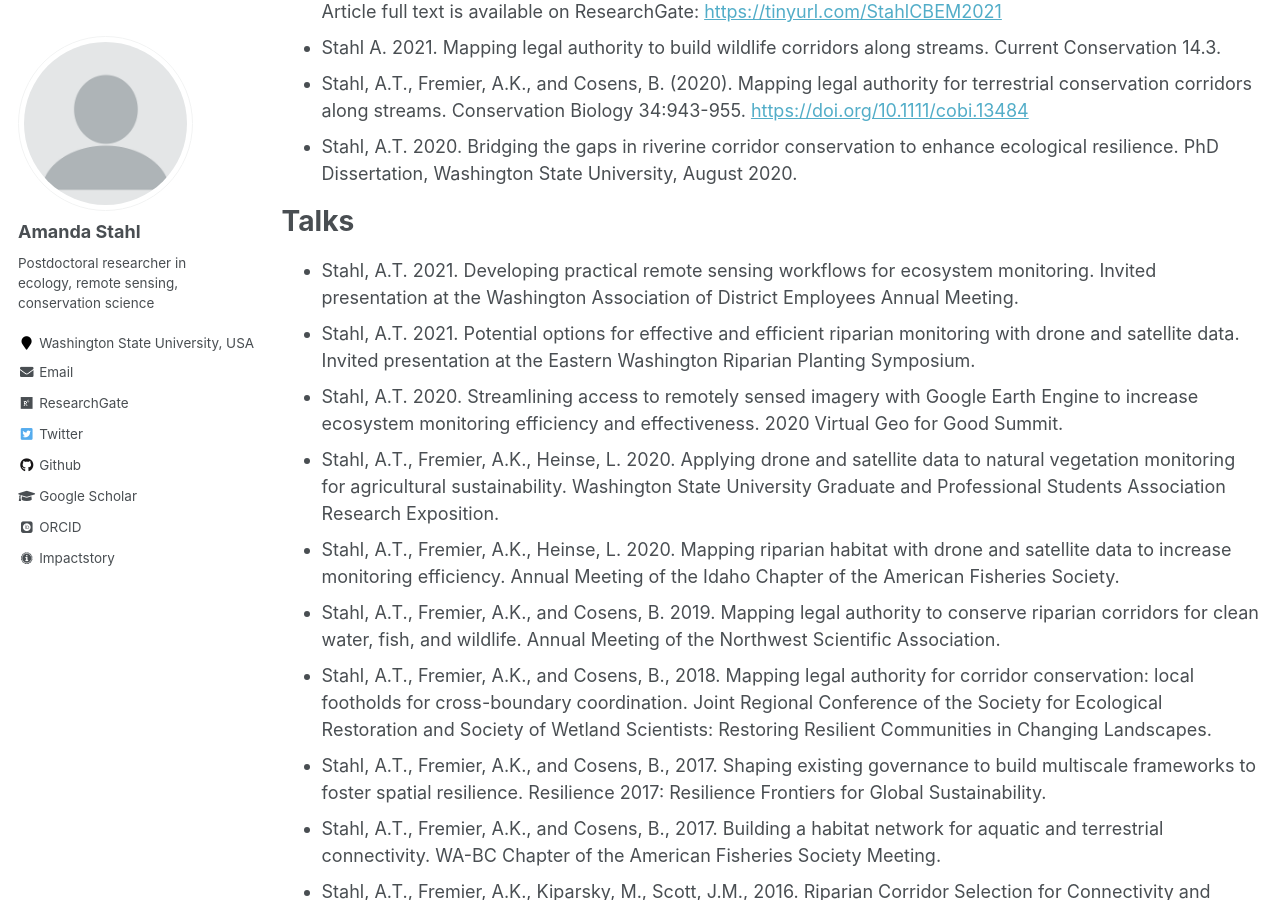
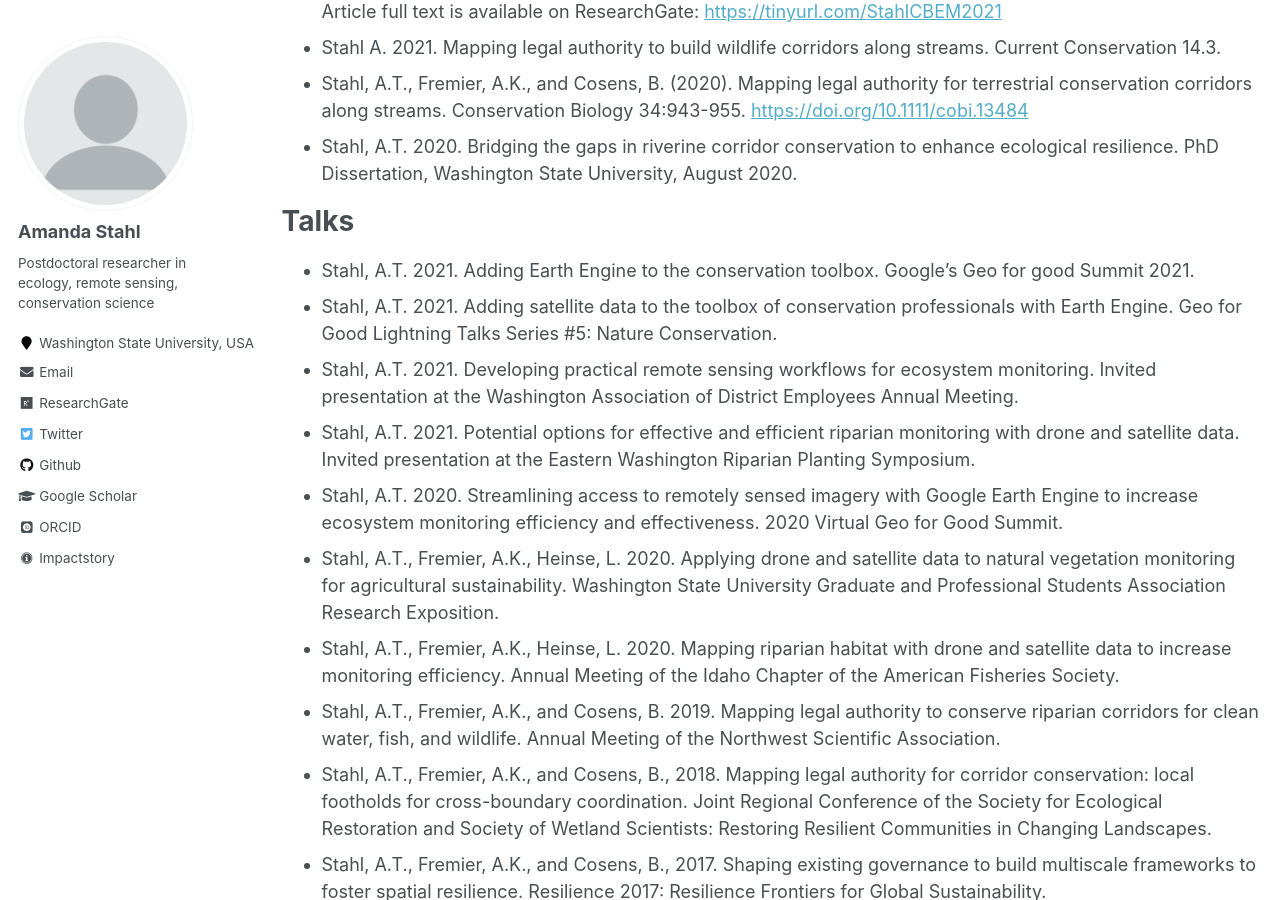
Before and after one commit to ATStahl/ATSpages, a Jekyll site: the page built from _pages/cv.md, in a window 1280 px wide and 900 px high, scrolled down 1152 px. Built offline with Jekyll 4.4.1, drawn with Linux system fonts in a browser that asks for light colours; some web fonts are replaced.

Commit message:
updated Talks

```diff
--- a/_pages/cv.md
+++ b/_pages/cv.md
@@ -47,6 +47,8 @@ Recent Publications
 
 Talks
 ======
+* Stahl, A.T. 2021. Adding Earth Engine to the conservation toolbox. Google’s Geo for good Summit 2021.
+* Stahl, A.T. 2021. Adding satellite data to the toolbox of conservation professionals with Earth Engine. Geo for Good Lightning Talks Series #5: Nature Conservation.
 * Stahl, A.T. 2021. Developing practical remote sensing workflows for ecosystem monitoring. Invited presentation at the Washington Association of District Employees Annual Meeting.
 * Stahl, A.T. 2021. Potential options for effective and efficient riparian monitoring with drone and satellite data. Invited presentation at the Eastern Washington Riparian Planting Symposium.
 * Stahl, A.T. 2020. Streamlining access to remotely sensed imagery with Google Earth Engine to increase ecosystem monitoring efficiency and effectiveness. 2020 Virtual Geo for Good Summit.
```
